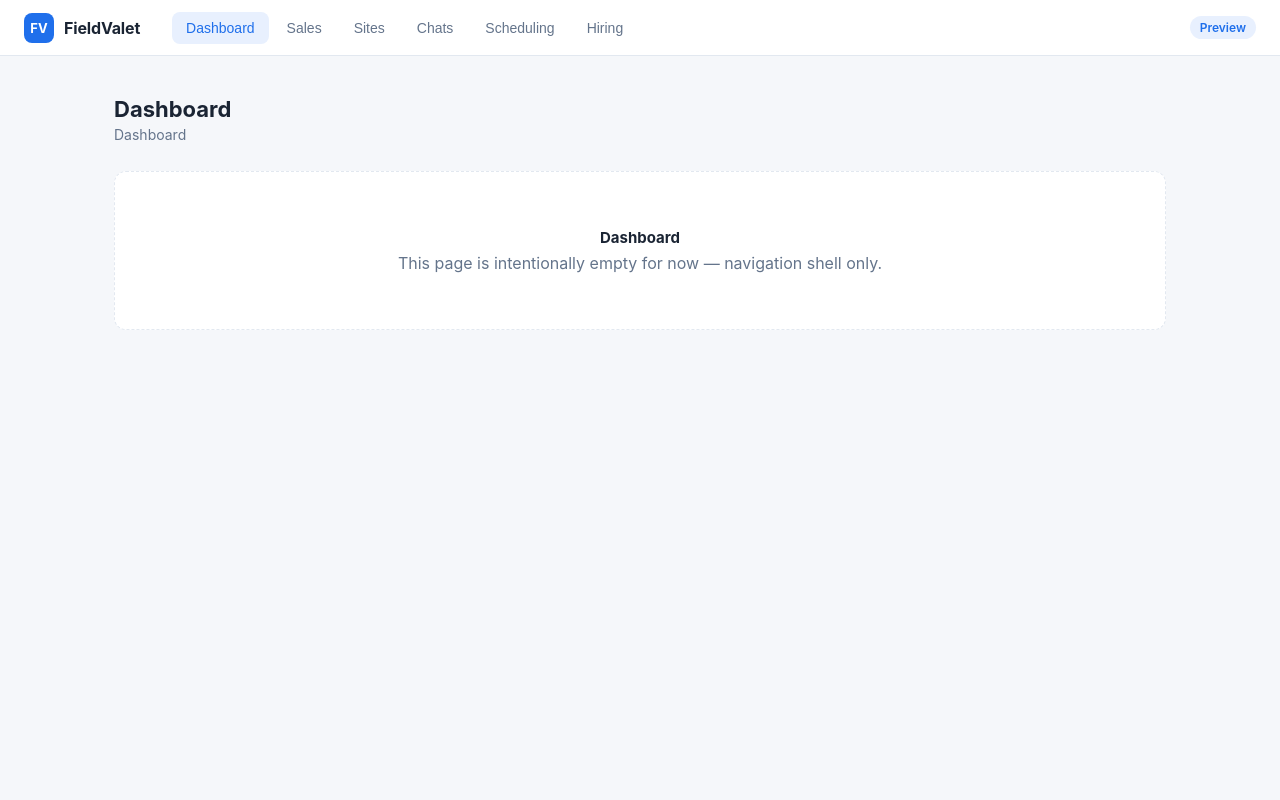
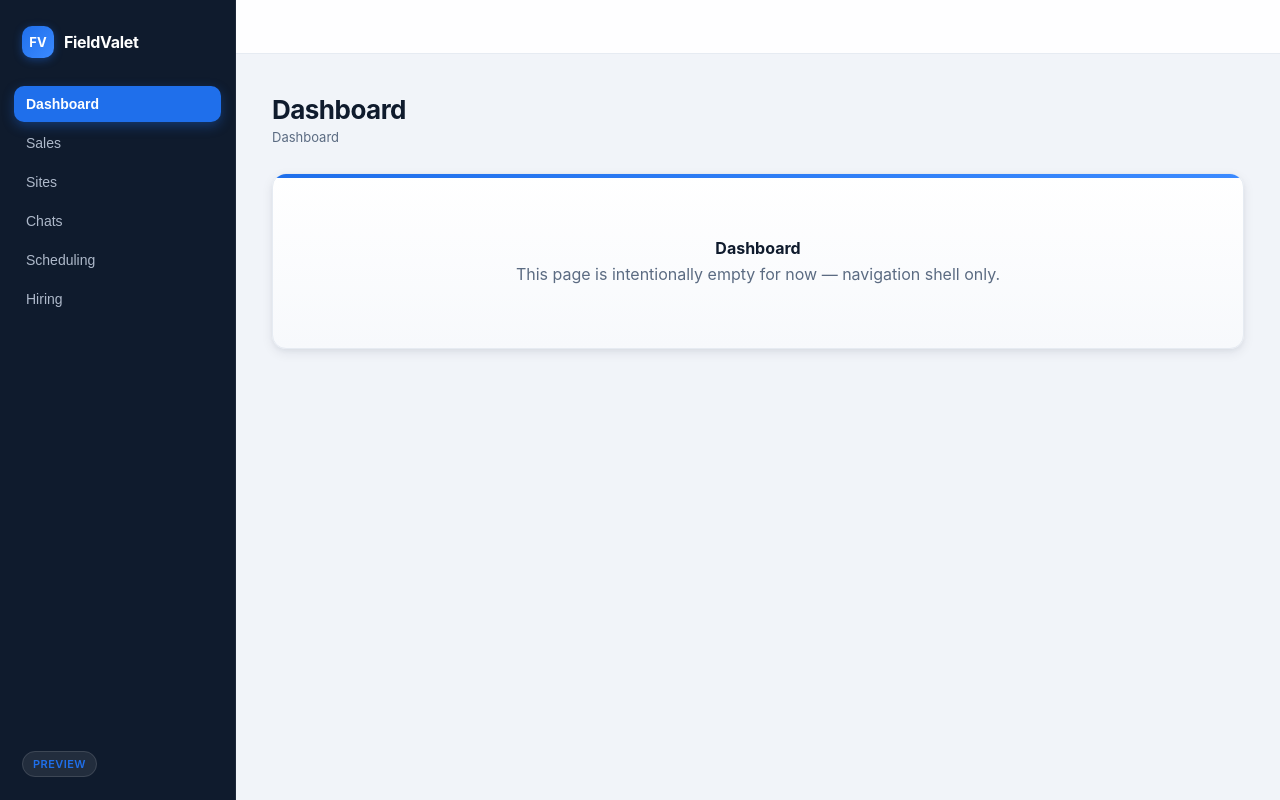
Before and after one commit to krishra/FieldValet, a plain HTML site: page index.html in a window 1280 px wide. Drawn offline with Linux system fonts and the light colour scheme.

Commit message:
UI: left sidebar nav + dark theme (token-based, CSS-only)
Restyle of styles.css only. Moves primary nav into a left sidebar, places subtabs in a sticky content-column header, adds elevation/motion polish, and introduces a dark theme via the existing CSS-variable token system ([data-theme=dark] + prefers-color-scheme). No changes to page content, markup, or app.js. Browser-previewed before commit.

```diff
--- a/styles.css
+++ b/styles.css
@@ -1,11 +1,73 @@
 :root {
-  --bg: #f5f7fa;
+  /* ===== Base tokens (light) ===== */
+  --bg: #f1f4f9;
   --surface: #ffffff;
-  --ink: #1a2433;
-  --muted: #64748b;
-  --line: #e2e8f0;
+  --surface-2: #f7f9fc;
+  --ink: #0f1b2d;
+  --muted: #5b6b82;
+  --line: #e6ebf2;
   --brand: #1f6feb;
-  --brand-soft: #e8f0fe;
+  --brand-2: #3b8aff;
+  --brand-soft: #eaf1ff;
+
+  /* Sidebar tokens */
+  --sidebar: #0f1b2d;
+  --sidebar-ink: #aeb9ca;
+  --sidebar-ink-strong: #ffffff;
+  --sidebar-active: #1f6feb;
+  --sidebar-hover: rgba(255, 255, 255, 0.06);
+
+  /* Elevation + shape */
+  --shadow-sm: 0 1px 2px rgba(16, 30, 54, 0.06), 0 1px 3px rgba(16, 30, 54, 0.05);
+  --shadow-md: 0 4px 12px rgba(16, 30, 54, 0.08), 0 2px 4px rgba(16, 30, 54, 0.04);
+  --radius: 14px;
+
+  --sidebar-w: 236px;
+  --header-h: 54px;
+}
+
+/* ===== Dark theme: same token system, overridden values ===== */
+[data-theme="dark"] {
+  --bg: #0b1220;
+  --surface: #121c2e;
+  --surface-2: #0f1828;
+  --ink: #e8eef7;
+  --muted: #8b9bb4;
+  --line: #22304a;
+  --brand: #4d93ff;
+  --brand-2: #6aa8ff;
+  --brand-soft: #16243d;
+
+  --sidebar: #0a111d;
+  --sidebar-ink: #8b9bb4;
+  --sidebar-ink-strong: #ffffff;
+  --sidebar-active: #1f6feb;
+  --sidebar-hover: rgba(255, 255, 255, 0.05);
+
+  --shadow-sm: 0 1px 2px rgba(0, 0, 0, 0.4);
+  --shadow-md: 0 6px 18px rgba(0, 0, 0, 0.45);
+}
+
+/* Respect OS preference when no explicit theme is set */
+@media (prefers-color-scheme: dark) {
+  :root:not([data-theme="light"]) {
+    --bg: #0b1220;
+    --surface: #121c2e;
+    --surface-2: #0f1828;
+    --ink: #e8eef7;
+    --muted: #8b9bb4;
+    --line: #22304a;
+    --brand: #4d93ff;
+    --brand-2: #6aa8ff;
+    --brand-soft: #16243d;
+    --sidebar: #0a111d;
+    --sidebar-ink: #8b9bb4;
+    --sidebar-ink-strong: #ffffff;
+    --sidebar-active: #1f6feb;
+    --sidebar-hover: rgba(255, 255, 255, 0.05);
+    --shadow-sm: 0 1px 2px rgba(0, 0, 0, 0.4);
+    --shadow-md: 0 6px 18px rgba(0, 0, 0, 0.45);
+  }
 }
 
 * { box-sizing: border-box; }
@@ -15,119 +77,147 @@ body {
   font-family: -apple-system, BlinkMacSystemFont, "Segoe UI", Roboto, Helvetica, Arial, sans-serif;
   background: var(--bg);
   color: var(--ink);
+  -webkit-font-smoothing: antialiased;
+  display: grid;
+  grid-template-columns: var(--sidebar-w) 1fr;
+  grid-template-rows: var(--header-h) 1fr;
+  min-height: 100vh;
+  transition: background 0.25s ease, color 0.25s ease;
 }
 
-/* Top bar */
+/* ===== Sidebar (left rail) ===== */
 .topbar {
+  grid-column: 1;
+  grid-row: 1 / span 2;
+  position: sticky;
+  top: 0;
+  align-self: start;
+  height: 100vh;
+  width: var(--sidebar-w);
   display: flex;
-  align-items: center;
-  gap: 32px;
-  padding: 0 24px;
-  height: 56px;
-  background: var(--surface);
-  border-bottom: 1px solid var(--line);
+  flex-direction: column;
+  align-items: stretch;
+  gap: 8px;
+  padding: 20px 14px;
+  background: var(--sidebar);
+  border-right: 1px solid rgba(255, 255, 255, 0.06);
 }
 
-.brand { display: flex; align-items: center; gap: 10px; }
+.brand { display: flex; align-items: center; gap: 10px; padding: 6px 8px 14px; }
 .logo {
   display: grid;
   place-items: center;
-  width: 30px; height: 30px;
-  border-radius: 8px;
-  background: var(--brand);
+  width: 32px; height: 32px;
+  border-radius: 10px;
+  background: linear-gradient(135deg, var(--brand), var(--brand-2));
   color: #fff;
   font-weight: 700;
   font-size: 13px;
+  box-shadow: 0 2px 8px rgba(31, 111, 235, 0.4);
 }
-.brand-name { font-weight: 700; font-size: 16px; letter-spacing: -0.01em; }
+.brand-name { font-weight: 700; font-size: 16px; letter-spacing: -0.02em; color: var(--sidebar-ink-strong); }
 
-.tabs { display: flex; gap: 4px; flex: 1; }
+/* Primary nav: vertical list */
+.tabs { display: flex; flex-direction: column; gap: 3px; margin-top: 6px; }
 .tab {
   appearance: none;
   border: none;
   background: none;
-  padding: 8px 14px;
-  border-radius: 8px;
+  text-align: left;
+  width: 100%;
+  padding: 10px 12px;
+  border-radius: 10px;
   font-size: 14px;
   font-weight: 500;
-  color: var(--muted);
+  color: var(--sidebar-ink);
   cursor: pointer;
+  transition: background 0.16s ease, color 0.16s ease, transform 0.12s ease;
 }
-.tab:hover { background: var(--bg); color: var(--ink); }
-.tab.active { background: var(--brand-soft); color: var(--brand); }
+.tab:hover { background: var(--sidebar-hover); color: var(--sidebar-ink-strong); }
+.tab:active { transform: scale(0.985); }
+.tab.active {
+  background: var(--sidebar-active);
+  color: #fff;
+  font-weight: 600;
+  box-shadow: 0 4px 12px rgba(31, 111, 235, 0.35);
+}
 
-.topbar-right { display: flex; align-items: center; }
+.topbar-right { margin-top: auto; padding: 8px; }
 .env-pill {
-  font-size: 12px;
+  font-size: 11px;
   font-weight: 600;
+  letter-spacing: 0.04em;
+  text-transform: uppercase;
   color: var(--brand);
-  background: var(--brand-soft);
-  padding: 4px 10px;
+  background: rgba(255, 255, 255, 0.08);
+  border: 1px solid rgba(255, 255, 255, 0.12);
+  padding: 5px 10px;
   border-radius: 999px;
 }
 
-/* Sub tabs */
+/* ===== Sub tabs: sticky header band in content column ===== */
 .subtabs {
+  grid-column: 2;
+  grid-row: 1;
+  position: sticky;
+  top: 0;
+  z-index: 10;
   display: flex;
-  gap: 18px;
-  padding: 0 24px;
-  height: 44px;
+  gap: 20px;
   align-items: center;
-  background: var(--surface);
+  height: var(--header-h);
+  padding: 0 36px;
+  background: color-mix(in srgb, var(--surface) 88%, transparent);
+  backdrop-filter: blur(8px);
   border-bottom: 1px solid var(--line);
 }
-.subtabs:empty { display: none; }
 .subtab {
   appearance: none;
   border: none;
   background: none;
-  padding: 12px 2px;
+  cursor: pointer;
+  padding: 16px 2px;
   font-size: 13px;
   font-weight: 500;
   color: var(--muted);
-  cursor: pointer;
   border-bottom: 2px solid transparent;
+  transition: color 0.16s ease, border-color 0.16s ease;
 }
 .subtab:hover { color: var(--ink); }
-.subtab.active { color: var(--brand); border-bottom-color: var(--brand); }
+.subtab.active { color: var(--brand); border-bottom-color: var(--brand); font-weight: 600; }
 
-/* View */
-.view { padding: 40px 24px; max-width: 1100px; margin: 0 auto; }
-.page-title { font-size: 22px; font-weight: 700; margin: 0 0 4px; }
-.page-sub { color: var(--muted); font-size: 14px; margin: 0 0 28px; }
+/* ===== View ===== */
+.view {
+  grid-column: 2;
+  grid-row: 2;
+  padding: 40px 36px;
+  max-width: 1120px;
+  margin: 0;
+  animation: fv-fade 0.32s ease;
+}
+@keyframes fv-fade {
+  from { opacity: 0; transform: translateY(8px); }
+  to { opacity: 1; transform: none; }
+}
+.page-title { font-size: 26px; font-weight: 700; letter-spacing: -0.02em; margin: 0 0 4px; }
+.page-sub { color: var(--muted); font-size: 13px; margin: 0 0 28px; }
 
 .placeholder {
-  border: 1px dashed var(--line);
-  border-radius: 12px;
-  background: var(--surface);
-  padding: 56px 24px;
+  border: 1px solid var(--line);
+  border-radius: var(--radius);
+  background: linear-gradient(180deg, var(--surface), var(--surface-2));
+  box-shadow: var(--shadow-md);
+  padding: 64px 24px;
   text-align: center;
   color: var(--muted);
-}
-.placeholder strong { display: block; color: var(--ink); font-size: 15px; margin-bottom: 6px; }
-
-/* Sites list */
-.muted { color: var(--muted); font-size: 13px; margin-bottom: 16px; }
-.error { color: #b91c1c; }
-.site-list {
-  background: var(--surface);
-  border: 1px solid var(--line);
-  border-radius: 12px;
+  position: relative;
   overflow: hidden;
 }
-.site-row {
-  display: flex;
-  justify-content: space-between;
-  align-items: baseline;
-  gap: 16px;
-  padding: 14px 18px;
-  border-bottom: 1px solid var(--line);
+.placeholder::before {
+  content: "";
+  position: absolute;
+  inset: 0 0 auto 0;
+  height: 4px;
+  background: linear-gradient(90deg, var(--brand), var(--brand-2));
 }
-.site-row:last-child { border-bottom: none; }
-.site-row:hover { background: var(--bg); }
-.site-name { font-weight: 600; font-size: 14px; color: var(--ink); }
-.site-addr { color: var(--muted); font-size: 13px; text-align: right; white-space: nowrap; }
-@media (max-width: 600px) {
-  .site-row { flex-direction: column; gap: 2px; }
-  .site-addr { text-align: left; white-space: normal; }
-}
+.placeholder strong { display: block; color: var(--ink); font-size: 16px; margin-bottom: 6px; }
```
